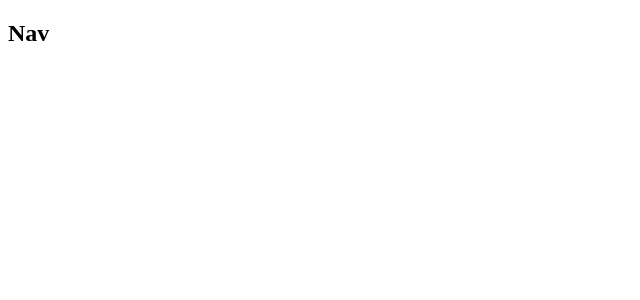
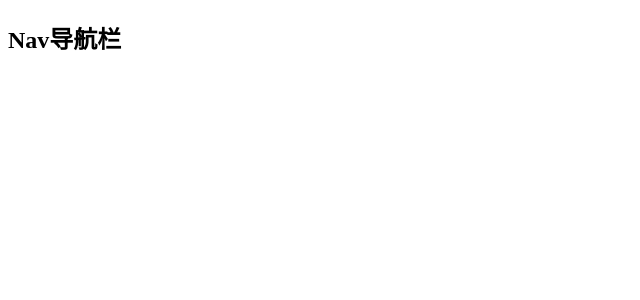
Before and after one commit to over58/trial, a Vue app: page / in a window 1280 px wide. Shown: the top 300 px of the page, without its empty margins (0-640 px from the left). Built offline with nearby package versions, Linux system fonts and the light colour scheme.

Commit message:
update article

```diff
--- a/src/views/Nav.vue
+++ b/src/views/Nav.vue
@@ -1,5 +1,5 @@
 <template>
-  <h2>Nav</h2>
+  <h2>Nav导航栏</h2>
 </template>
 
 <script>
```
